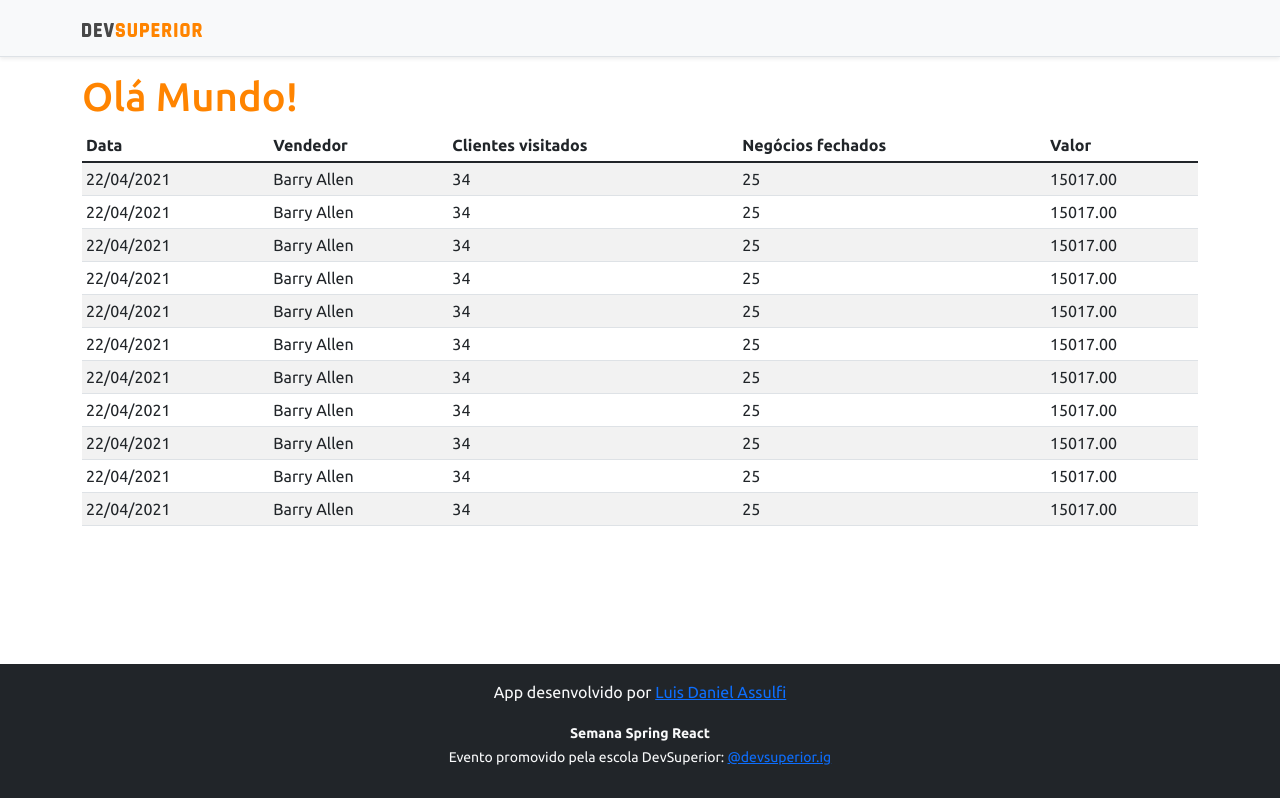
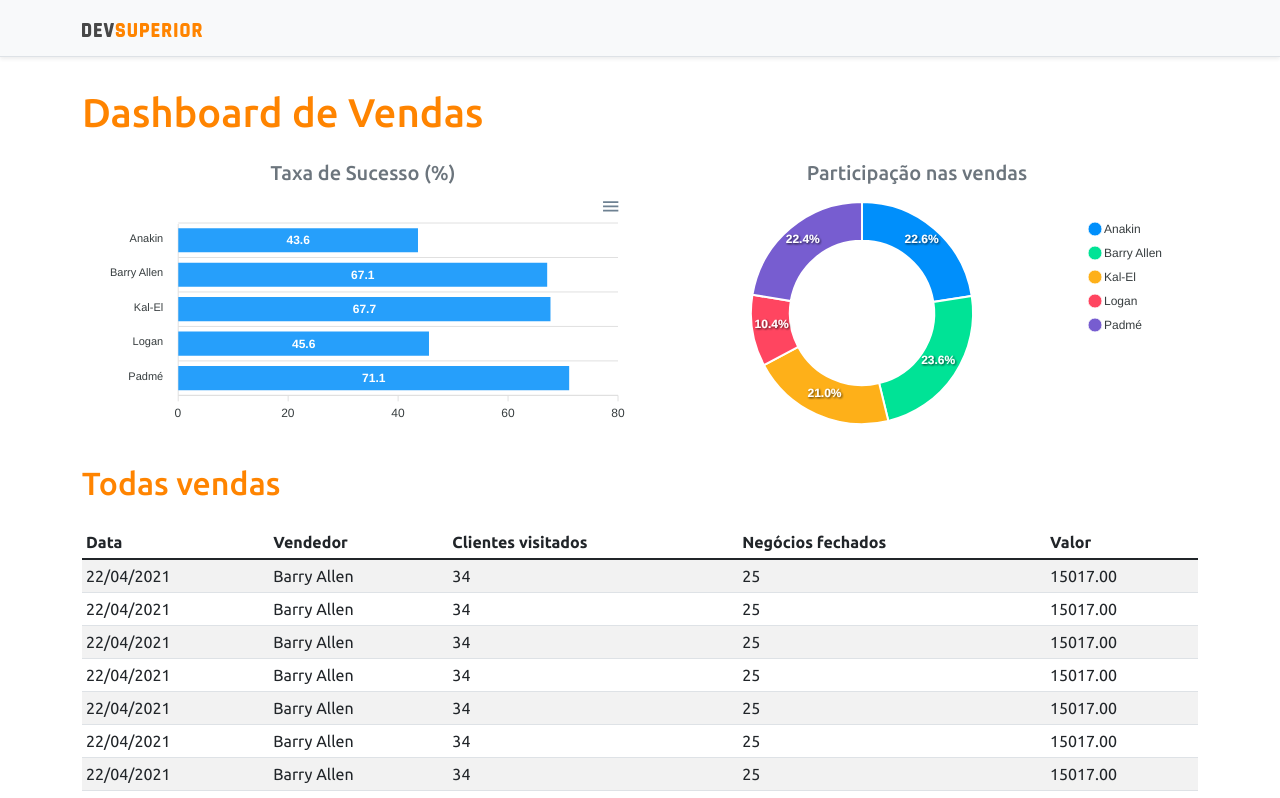
Before and after one commit to lassulfi/projeto-sds4, a React (Create React App) app in the folder frontend/: page / in a window 1280 px wide. Shown: the top 798 px of the page. Built offline with nearby package versions, Linux system fonts and the light colour scheme.

Commit message:
Static charts

```diff
--- a/frontend/package.json
+++ b/frontend/package.json
@@ -11,8 +11,10 @@
     "@types/node": "^12.0.0",
     "@types/react": "^17.0.0",
     "@types/react-dom": "^17.0.0",
+    "apexcharts": "^3.28.1",
     "bootstrap": "^5.1.0",
     "react": "^17.0.2",
+    "react-apexcharts": "^1.3.9",
     "react-dom": "^17.0.2",
     "react-scripts": "4.0.3",
     "typescript": "^4.1.2",
--- a/frontend/src/App.tsx
+++ b/frontend/src/App.tsx
@@ -1,4 +1,6 @@
+import BarChart from 'components/BarChart';
 import DataTable from 'components/DataTable';
+import DonutChart from 'components/DonutChart';
 import Footer from 'components/Footer';
 import NavBar from 'components/NavBar';
 import React from 'react';
@@ -8,7 +10,20 @@
     <>
       <NavBar />
       <div className="container">
-        <h1 className="text-primary">Olá Mundo!</h1>
+        <h1 className="text-primary py-3">Dashboard de Vendas</h1>
+        <div className="row px-3">
+          <div className="col-sm-6">
+            <h5 className="text-center text-secondary">Taxa de Sucesso (%)</h5>
+            <BarChart />
+          </div>
+          <div className="col-sm-6">
+            <h5 className="text-center text-secondary">Participação nas vendas</h5>
+            <DonutChart />
+          </div>
+        </div>
+        <div className="py-3">
+          <h2 className="text-primary">Todas vendas</h2>
+        </div>
         <DataTable />
       </div>
       <Footer />
--- /dev/null
+++ b/frontend/src/components/BarChart/index.tsx
@@ -0,0 +1,39 @@
+// @flow
+import * as React from 'react';
+import Chart from 'react-apexcharts';
+
+const BarChart = () => {
+    const options = {
+        plotOptions: {
+            bar: {
+                horizontal: true,
+            }
+        },
+    };
+
+    const mockData = {
+        labels: {
+            categories: ['Anakin', 'Barry Allen', 'Kal-El', 'Logan', 'Padmé']
+        },
+        series: [
+            {
+                name: "% Sucesso",
+                data: [43.6, 67.1, 67.7, 45.6, 71.1]
+            }
+        ]
+    };
+
+    return (
+        <Chart
+            options={{
+                ...options,
+                xaxis: mockData.labels
+            }}
+            series={mockData.series}
+            type="bar"
+            height="240"
+        />
+    );
+};
+
+export default BarChart;
--- /dev/null
+++ b/frontend/src/components/DonutChart/index.tsx
@@ -0,0 +1,30 @@
+// @flow
+import * as React from 'react';
+import Chart from 'react-apexcharts';
+
+const DonutChart = () => {
+    const mockData = {
+        series: [477138, 499928, 444867, 220426, 473088],
+        labels: ['Anakin', 'Barry Allen', 'Kal-El', 'Logan', 'Padmé']
+    }
+
+    const options = {
+        legend: {
+            show: true
+        }
+    }
+
+    return (
+        <Chart
+            options={{
+                ...options,
+                labels: mockData.labels
+            }}
+            series={mockData.series}
+            type="donut"
+            height="240"
+        />
+    );
+};
+
+export default DonutChart;
```
Also changed, not shown: 1 other file (tests, documents, lock files or other folders).
